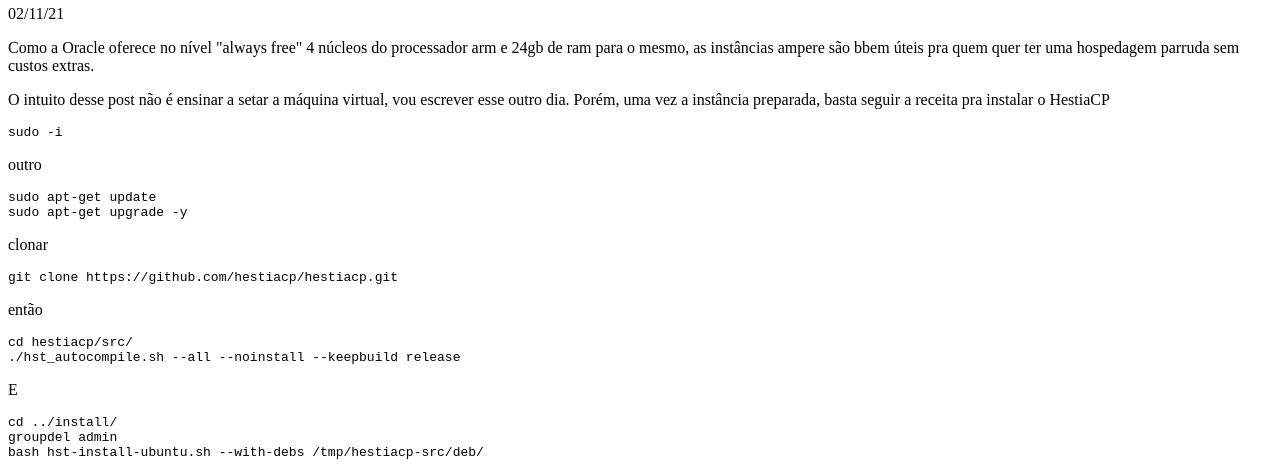
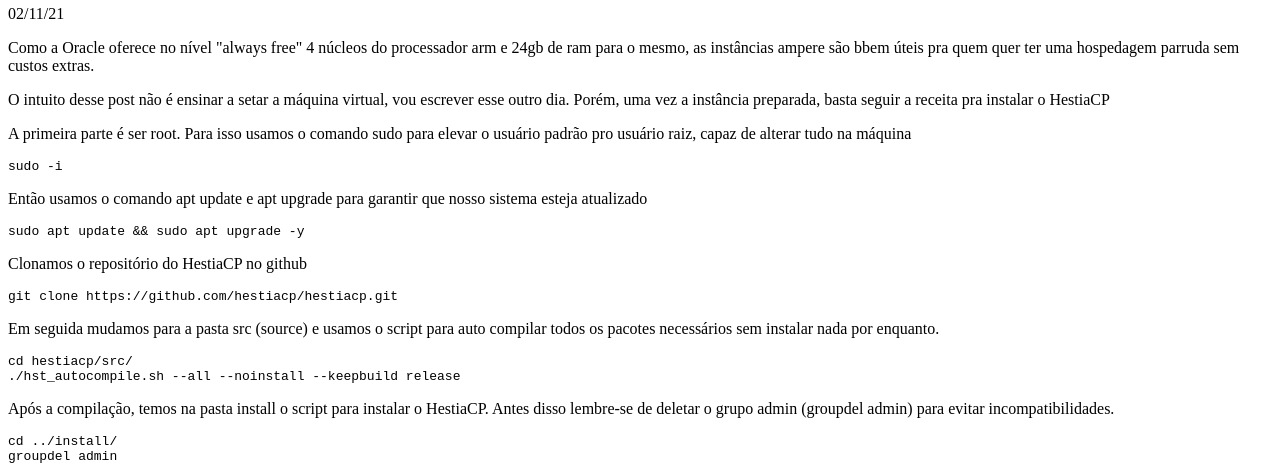
Before and after one commit to wikoga/gatsby, a Gatsby site: page /instalar-hestiacp-na-oracle-cloud/ in a window 1280 px wide. Shown: the part 88-553 px from the top of the page. Built offline with nearby package versions, Linux system fonts and the light colour scheme; Gatsby itself is replaced by a stand-in of ours; some packages are replaced by stand-ins of ours; code samples lack their colours.

Commit message:
update 2

```diff
--- a/content/blog/instalar-hestiacp-na-oracle-cloud/index.md
+++ b/content/blog/instalar-hestiacp-na-oracle-cloud/index.md
@@ -1,30 +1,33 @@
 ---
 title: HestiaCP no ARM
-date: "2021-11-02T22:12:03.284Z"
+date: "2021-11-02T23:10:03.284Z"
 description: "A Oracle oferece gratuitamente um servidor com 4 núcleos e 24 gb de ram, o único problema é que a arquitetura arm não tem muitas opções de LEMP/LAMP stack. A solução? HestiaCP um painel de controle seguro, grátis e bem eficiente, basta seguir as instruções pra instalar na sua Oracle Cloud"
 ---
 Como a Oracle oferece no nível "always free" 4 núcleos do processador arm e 24gb de ram para o mesmo, as instâncias ampere são bbem úteis pra quem quer ter uma hospedagem parruda sem custos extras.
 
 O intuito desse post não é ensinar a setar a máquina virtual, vou escrever esse outro dia. Porém, uma vez a instância preparada, basta seguir a receita pra instalar o HestiaCP
 
+A primeira parte é ser root. Para isso usamos o comando sudo para elevar o usuário padrão pro usuário raiz, capaz de alterar tudo na máquina
+
     sudo -i
 
-outro
+Então usamos o comando apt update e apt upgrade para garantir que nosso sistema esteja atualizado
 
-    sudo apt-get update
-    sudo apt-get upgrade -y
+    sudo apt update && sudo apt upgrade -y
 
-clonar
+Clonamos o repositório do HestiaCP no github
 
     git clone https://github.com/hestiacp/hestiacp.git
 
-então
+Em seguida mudamos para a pasta src (source) e usamos o script para auto compilar todos os pacotes necessários sem instalar nada por enquanto.
 
     cd hestiacp/src/
     ./hst_autocompile.sh --all --noinstall --keepbuild release
 
-E
+Após a compilação, temos na pasta install o script para instalar o HestiaCP. Antes disso lembre-se de deletar o grupo admin (groupdel admin) para evitar incompatibilidades.
 
     cd ../install/
     groupdel admin
     bash hst-install-ubuntu.sh --with-debs /tmp/hestiacp-src/deb/
+
+E voilá, após a instalação o script deve exibir o caminho para acessar o painel, geralmente em https://ip-do-seu-servidor:8083 ou algo do gênero
--- a/content/blog/oi-gatsby/index.md
+++ b/content/blog/oi-gatsby/index.md
@@ -1,6 +1,6 @@
 ---
 title: Olá Gatsby!
-date: "2021-11-02T22:12:03.284Z"
+date: "2021-11-02T21:12:03.284Z"
 description: "Esse site é um teste do framework Gatsby, gerando sites estáticos seguindo as boas práticas do mercado de forma rápida e escalonável"
 ---
 
```
